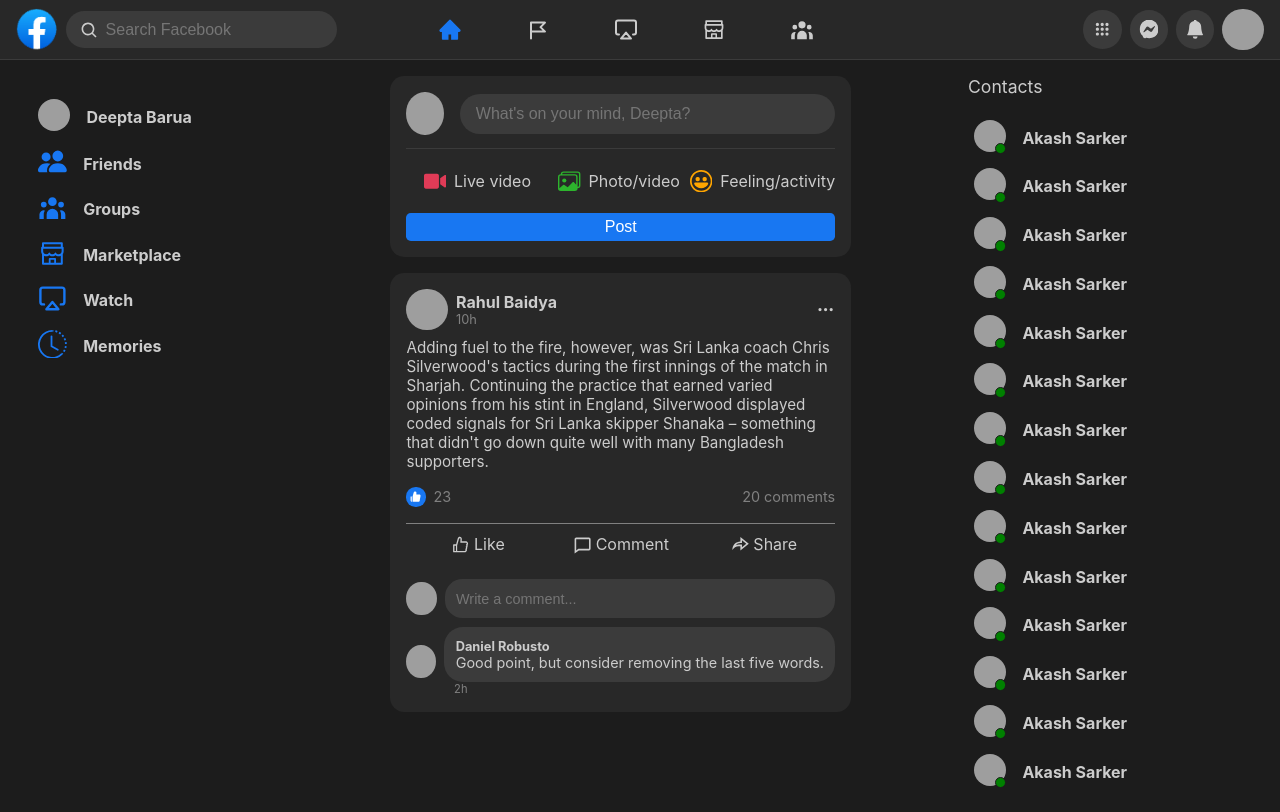
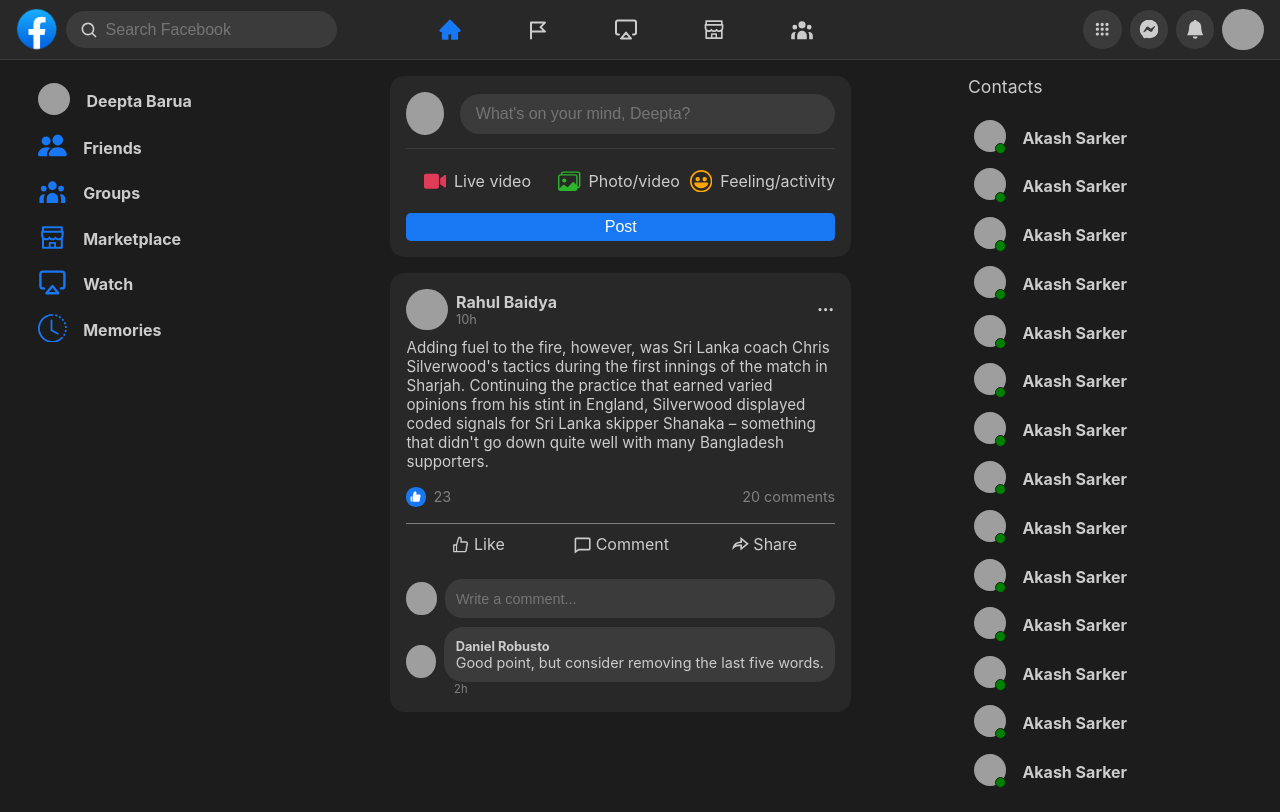
Before and after one commit to iamdeepta/dummy-facebook, a React (Create React App) app in the folder client/: page / in a window 1280 px wide. Built offline with nearby package versions, Linux system fonts and the light colour scheme; grey boxes are pictures that could not be loaded.

Commit message:
made custom scrollbar and made left and right(online users) sidebar sticky

```diff
--- a/client/src/components/left-sidebar/LeftSidebar.scss
+++ b/client/src/components/left-sidebar/LeftSidebar.scss
@@ -3,9 +3,11 @@
   width: 25%;
 //   overflow-y: scroll;
   height: 90vh;
+  position: sticky;
+  top: 5rem;
 
   .left_sidebar_list {
-    padding: 1rem 0rem;
+    padding: 0rem 0rem;
 
   }
 }
--- a/client/src/components/post/Post.scss
+++ b/client/src/components/post/Post.scss
@@ -1,5 +1,6 @@
 .post{
    width: 40%;
+
     .post_input{
         padding: 1rem;
         background: var(--dark);
--- a/client/src/components/users/Users.scss
+++ b/client/src/components/users/Users.scss
@@ -3,6 +3,8 @@
     width: 25%;
     overflow-y: scroll;
     height: 90vh;
+    position: sticky;
+    top: 5rem;
 
     .users_header{
         p{
--- a/client/src/index.scss
+++ b/client/src/index.scss
@@ -2,6 +2,10 @@
   margin: 0;
   padding: 0;
   box-sizing: border-box;
+}
+
+html{
+  scroll-behavior: smooth;
 }
 
 :root{
@@ -21,7 +25,31 @@ body {
   -webkit-font-smoothing: antialiased;
   -moz-osx-font-smoothing: grayscale;
   background: var(--darkest);
-  overflow: hidden;
+  // overflow: hidden;
+}
+
+/*custom scrollbar*/
+/* width */
+::-webkit-scrollbar {
+  width: 0.4vw;
+}
+
+/* Track */
+::-webkit-scrollbar-track {
+  background: rgb(255, 255, 255, 0.1);
+  backdrop-filter: blur(10px);
+}
+
+/* Handle */
+::-webkit-scrollbar-thumb {
+  background: black;
+  border-radius: 10px;
+}
+
+/* Handle on hover */
+::-webkit-scrollbar-thumb:hover {
+  background: black;
+  border-radius: 10px;
 }
 
 code {
```
